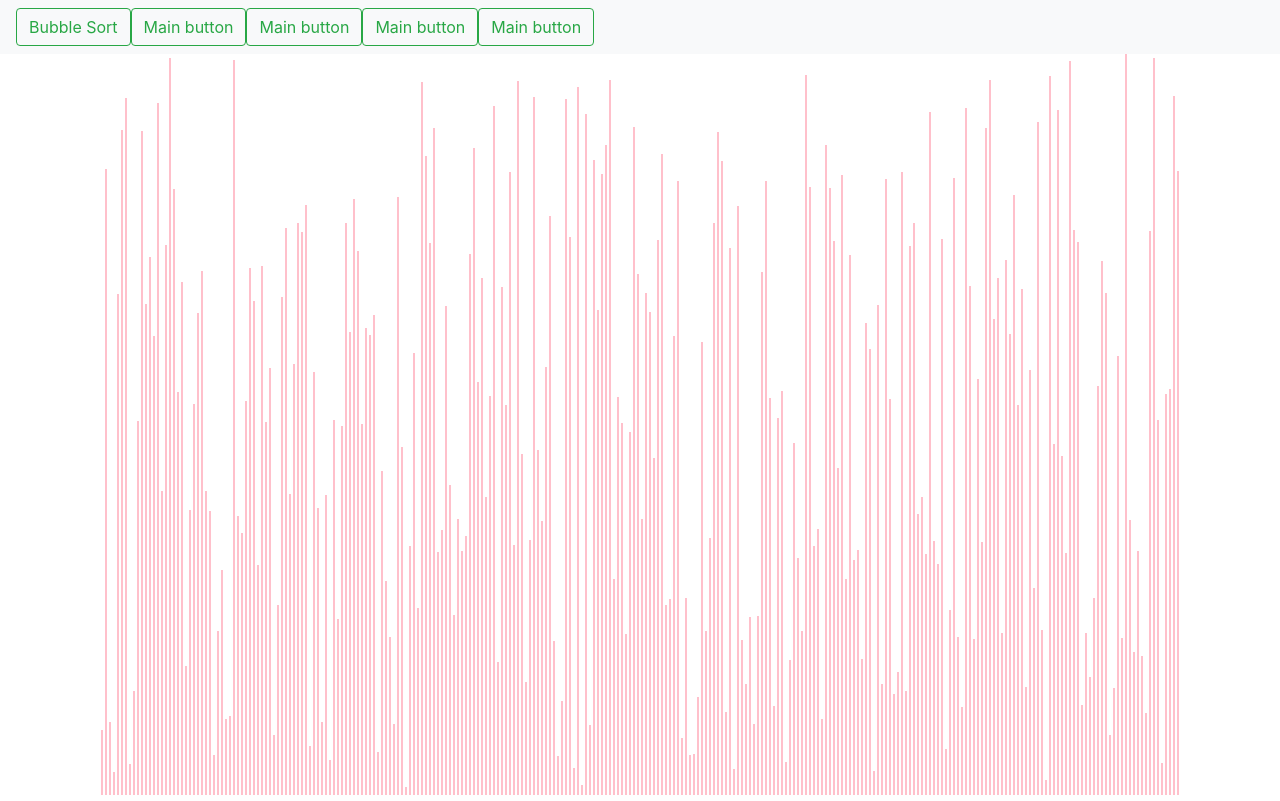
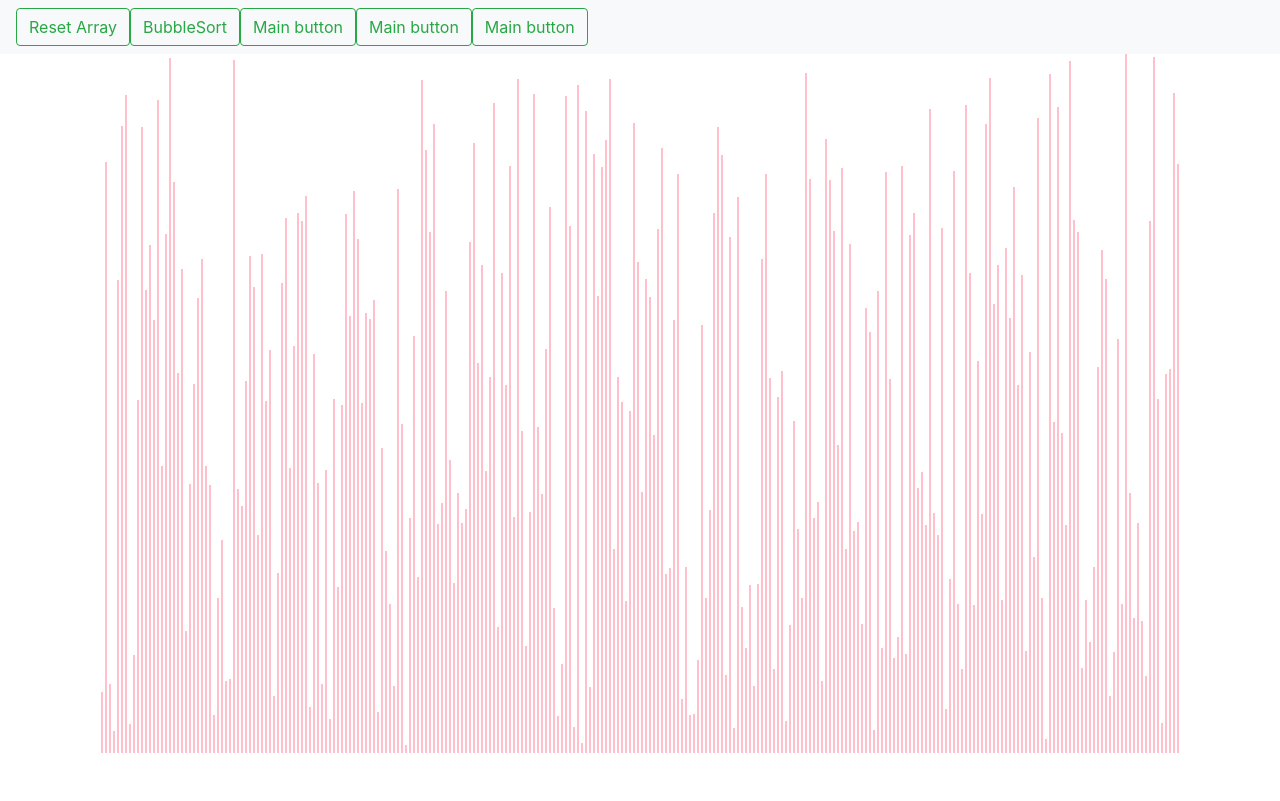
Before and after one commit to Caidora/sorter-app, a React (Create React App) app: page / in a window 1280 px wide. Built offline with nearby package versions, Linux system fonts and the light colour scheme.

Commit message:
Added button to reset array

```diff
--- a/src/components/App.jsx
+++ b/src/components/App.jsx
@@ -1,5 +1,7 @@
 import React, { Component } from "react";
 import "./App.css";
+
+import Navbar from "./navbar";
 class App extends Component {
   constructor(props) {
     super(props);
@@ -15,7 +17,7 @@ class App extends Component {
     let quantity = (this.state.width - 200) / 4;
 
     for (let i = 0; i < quantity; i++) {
-      unsortedList.push(getRandom(5, this.state.height - 58));
+      unsortedList.push(getRandom(5, this.state.height - 100));
     }
     this.setState({ unsortedList: unsortedList });
   };
@@ -47,7 +49,12 @@ class App extends Component {
     window.removeEventListener("resize", this.createArray);
   }
   render() {
-    return <div className="visualiserContainer">{this.renderArray()}</div>;
+    return (
+      <React.Fragment>
+        <Navbar resetButton={this.createArray}></Navbar>
+        <div className="visualiserContainer">{this.renderArray()}</div>
+      </React.Fragment>
+    );
   }
 }
 function getRandom(min, max) {
--- a/src/components/navbar.jsx
+++ b/src/components/navbar.jsx
@@ -5,11 +5,15 @@ class NavBar extends Component {
     return (
       <nav className="navbar navbar-light bg-light justify-content-between">
         <form>
-          <button className="btn btn-outline-success" type="button">
-            Bubble Sort
+          <button
+            onClick={this.props.resetButton}
+            className="btn btn-outline-success"
+            type="button"
+          >
+            Reset Array
           </button>
           <button className="btn btn-outline-success" type="button">
-            Main button
+            BubbleSort
           </button>
           <button className="btn btn-outline-success" type="button">
             Main button
--- a/src/index.js
+++ b/src/index.js
@@ -2,11 +2,10 @@ import React from "react";
 import ReactDOM from "react-dom/client";
 import App from "./components/App";
 import "bootstrap/dist/css/bootstrap.css";
-import Navbar from "./components/navbar";
+
 const root = ReactDOM.createRoot(document.getElementById("root"));
 root.render(
   <React.Fragment>
-    <Navbar></Navbar>
     <App />
   </React.Fragment>
 );
```
